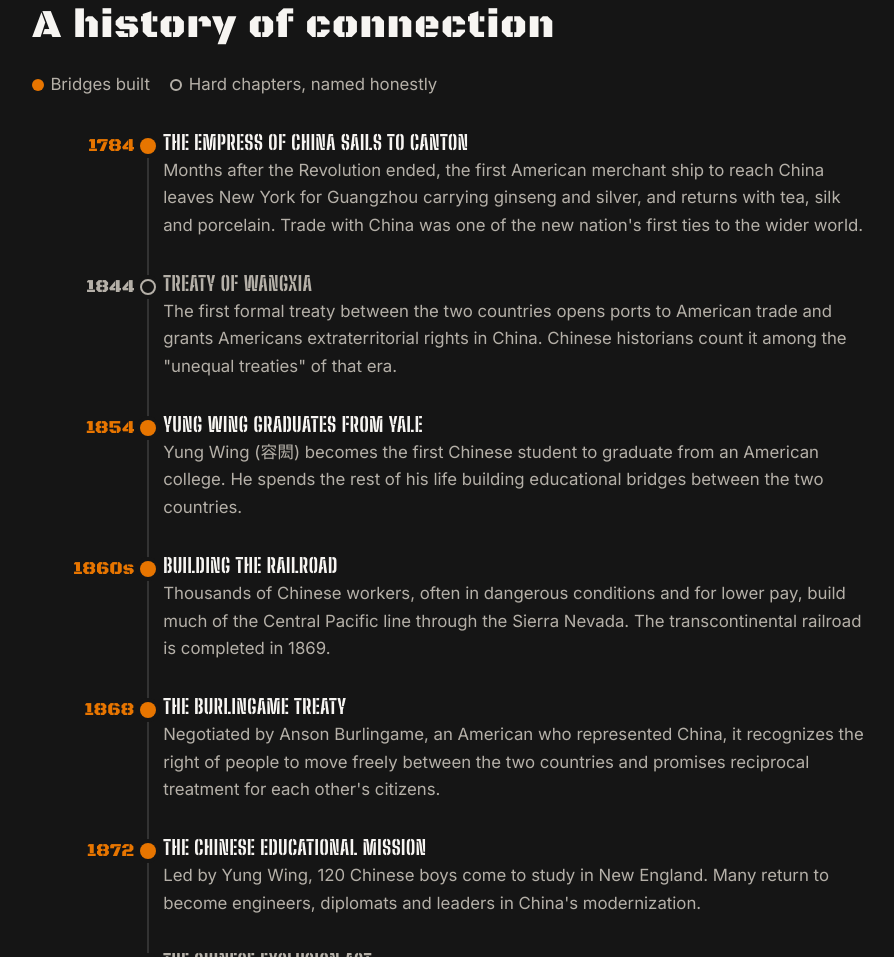
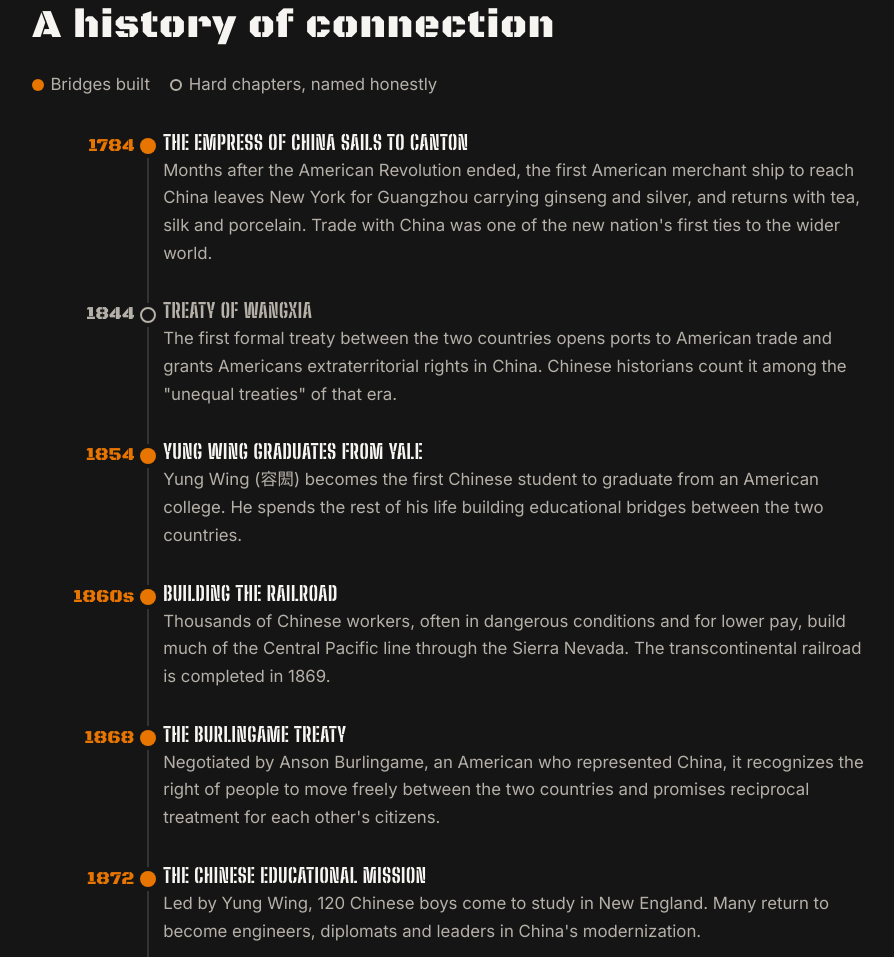
Before and after one commit to steve98654/free_eva, an Astro site in the folder site/: page /us-china in a window 1280 px wide. Shown: the part 914-1871 px from the top of the page, without its empty margins (48-942 px from the left). Built offline with nearby package versions, Linux system fonts and the light colour scheme; Astro itself is replaced by a stand-in of ours.

Commit message:
US–China: after the American Revolution ended
Co-Authored-By: Claude Opus 5.5 <noreply@anthropic.com>
Claude-Session: https://claude.ai/code/session_01Lg8vxY76x7wVvfzKsuMU5x

```diff
--- a/site/src/pages/us-china.astro
+++ b/site/src/pages/us-china.astro
@@ -4,7 +4,7 @@ import Base from '../layouts/Base.astro';
 // kind: 'bridge' = a moment of connection; 'hard' = a hard chapter we name honestly.
 const timeline = [
   { year: '1784', kind: 'bridge', title: 'The Empress of China sails to Canton',
-    body: 'Months after the Revolution ended, the first American merchant ship to reach China leaves New York for Guangzhou carrying ginseng and silver, and returns with tea, silk and porcelain. Trade with China was one of the new nation\'s first ties to the wider world.' },
+    body: 'Months after the American Revolution ended, the first American merchant ship to reach China leaves New York for Guangzhou carrying ginseng and silver, and returns with tea, silk and porcelain. Trade with China was one of the new nation\'s first ties to the wider world.' },
   { year: '1844', kind: 'hard', title: 'Treaty of Wangxia',
     body: 'The first formal treaty between the two countries opens ports to American trade and grants Americans extraterritorial rights in China. Chinese historians count it among the "unequal treaties" of that era.' },
   { year: '1854', kind: 'bridge', title: 'Yung Wing graduates from Yale',
```
